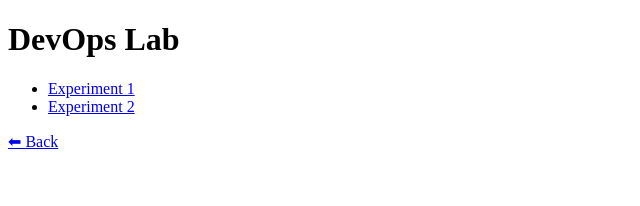
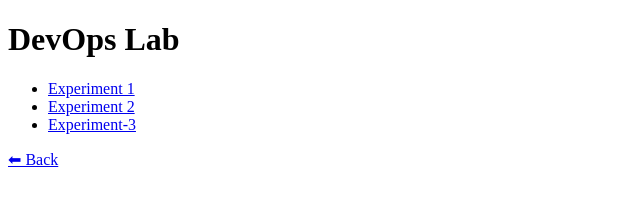
Before and after one commit to arnav4340/Containerization-and-devops, a plain HTML site: page Cloud Lab/index.html in a window 1280 px wide. Shown: the whole page, without its empty margins (0-640 px from the left). Drawn offline with Linux system fonts and the light colour scheme.

Commit message:
Experiment-3

```diff
--- a/Cloud Lab/index.html
+++ b/Cloud Lab/index.html
@@ -10,6 +10,7 @@
 <ul>
   <li><a href="Experiment-1/">Experiment 1</a></li>
   <li><a href="Experiment-2/">Experiment 2</a></li>
+  <li><a href="Experiment-3/">Experiment-3</a></li>
 </ul>
 
 <a href="../">⬅ Back</a>
```
